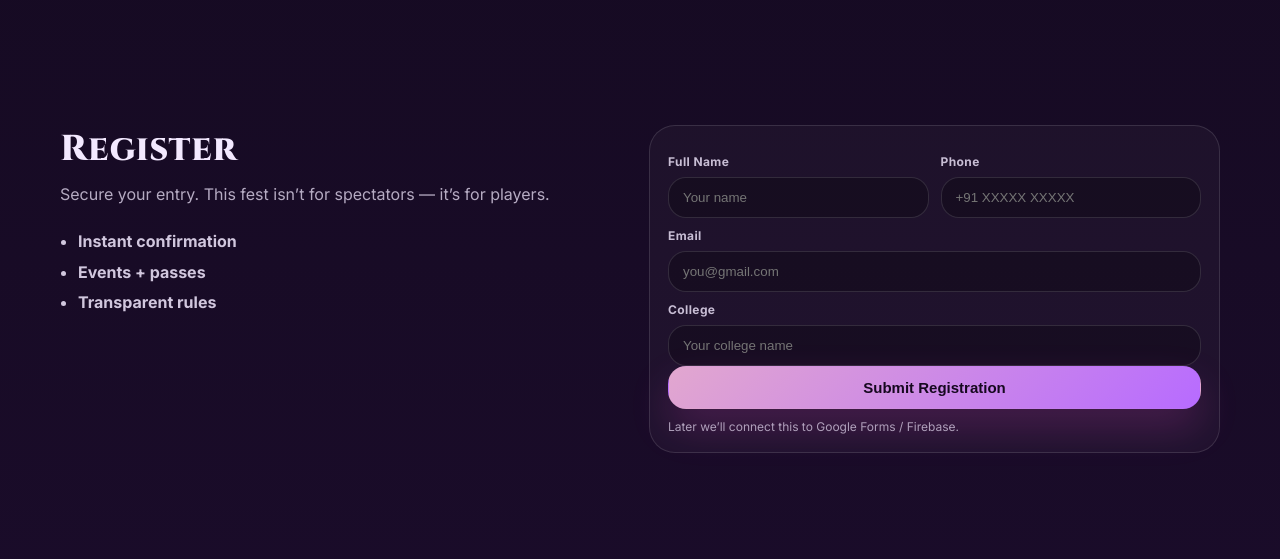
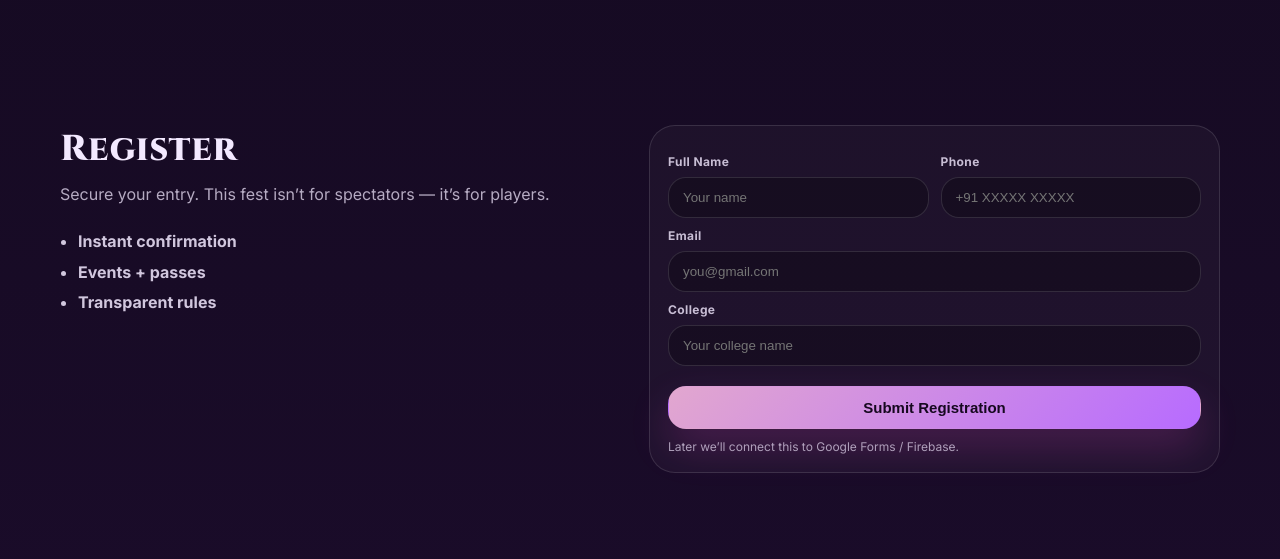
Before and after one commit to tkwind/pharmazephyr2026, a plain HTML site: page index.html in a window 1280 px wide. Shown: the part 1788-2347 px from the top of the page. Drawn offline with nearby package versions, Linux system fonts and the light colour scheme.

Commit message:
Minor Alignments

```diff
--- a/index.html
+++ b/index.html
@@ -302,7 +302,7 @@
             <input type="text" placeholder="Your college name" />
           </div>
 
-          <button class="btn btn-primary btn-lg full">Submit Registration</button>
+          <button class="btn btn-primary btn-lg full" style="margin-top: 20px;">Submit Registration</button>
           <p class="tiny">Later we’ll connect this to Google Forms / Firebase.</p>
         </form>
       </div>
```
